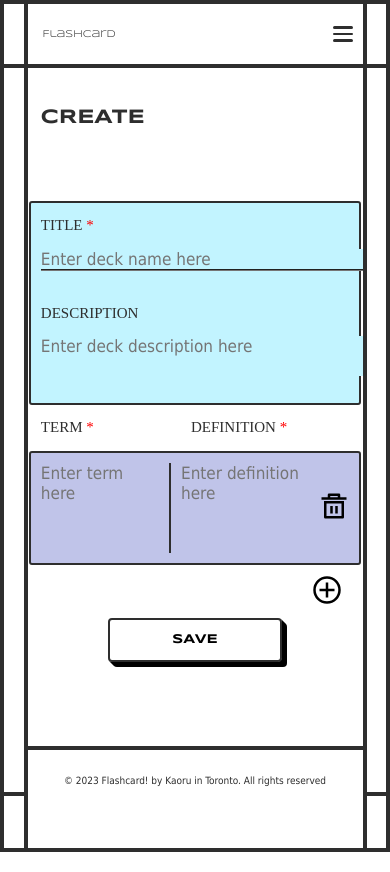
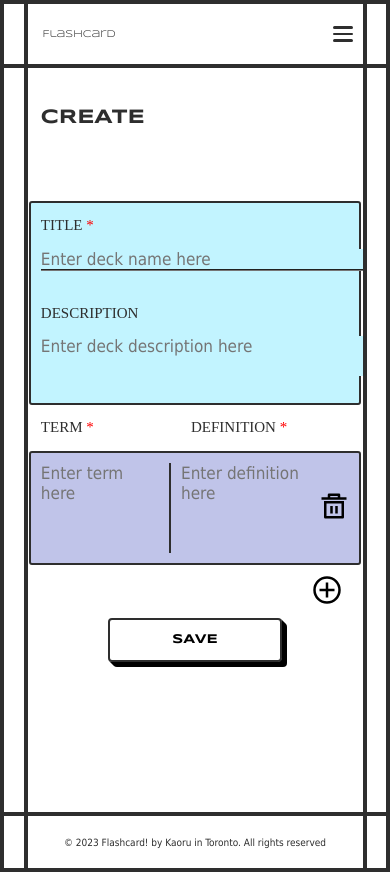
Before and after one commit to CarlSmoky/flashcard_client, a React (Create React App) app: page /create in a window 390 px wide. Built offline with nearby package versions, Linux system fonts and the light colour scheme; no server answers; a web font is replaced by a local one.

Commit message:
Make frame responsive

```diff
--- a/src/components/Confimation.jsx
+++ b/src/components/Confimation.jsx
@@ -58,7 +58,7 @@ const Wrapper = styled.div`
   width: 35%;
   min-width: 40rem;
   height: 35%;
-  min-height: 25rem;
+  min-height: 30rem;
   background: var(--primary-color);
   border: var(--side-column-border) solid var(--black-primary);
   border-radius: 1rem;
--- a/src/components/DeckSettings.jsx
+++ b/src/components/DeckSettings.jsx
@@ -82,7 +82,7 @@ const Wrapper = styled.div`
   width: 35%;
   min-width: 40rem;
   height: 35%;
-  min-height: 25rem;
+  min-height: 30rem;
   background: var(--primary-color);
   border: var(--side-column-border) solid var(--black-primary);
   border-radius: 1rem;
--- a/src/components/Footer.jsx
+++ b/src/components/Footer.jsx
@@ -25,7 +25,7 @@ const StyledFooter = styled.footer`
   }
 
   @media (max-width: 768px) {
-    height: 6rem;
+    height: 5.2rem;
 
     p {
       font-size: 1rem;
--- a/src/components/Frame.jsx
+++ b/src/components/Frame.jsx
@@ -46,7 +46,7 @@ const Wrapper = styled.div`
   flex-direction: row;
   justify-content: center;
   width: 100vw;
-  height: 100vh;
+  min-height: 100vh;
   border-top: var(--side-column-border) solid var(--black-primary);
   border-bottom: var(--side-column-border) solid var(--black-primary);
 
@@ -65,7 +65,7 @@ const Wrapper = styled.div`
     }
 
     .bottom {
-      padding: .9rem;
+      padding: 1rem;
       height: 7rem;
       border-top: var(--side-column-border) solid var(--black-primary);
     }
@@ -91,7 +91,7 @@ const Wrapper = styled.div`
     }
 
     .bottom {
-      padding: .9rem;
+      padding: 1rem;
       height: 7rem;
       border-top: var(--side-column-border) solid var(--black-primary);
     }
--- a/src/components/ModifyWrapper.jsx
+++ b/src/components/ModifyWrapper.jsx
@@ -67,7 +67,7 @@ const ModifyWrapper = (
 }
 
 const Title = styled.h1`
-  width: 98%
+  width: 98%;
   font-size: 2rem;
   text-align: left;
   margin: 2rem 0;
@@ -82,6 +82,10 @@ const Title = styled.h1`
 
 const Wrapper = styled.div`
   min-height: calc(100vh - 9.3rem - 9.3rem);
+
+  @media (max-width: 768px) {
+    min-height: calc(100vh - 6rem - 6rem);
+  }
 
   &.blur {
     filter: blur(.6rem);
--- a/src/pages/DeckList.jsx
+++ b/src/pages/DeckList.jsx
@@ -46,6 +46,10 @@ const Wrapper = styled.div`
   display: flex;
   flex-direction: column;
   min-height: calc(100vh - 9.3rem - 9.3rem);
+
+  @media (max-width: 768px) {
+    min-height: calc(100vh - 6rem - 6rem);
+  }
 `
 const Title = styled.h1`
   font-size: 2rem;
--- a/src/pages/Menu.jsx
+++ b/src/pages/Menu.jsx
@@ -38,6 +38,8 @@ const Wrapper = styled.div`
   margin: auto;
   height: 50%;
   min-height: calc(100vh - 9.3rem - 9.3rem);
+
+
 
   .header {
     margin: auto;
@@ -112,7 +114,6 @@ const Wrapper = styled.div`
 
       .card-1 {
         width: 100%;
-        height: 15rem;
 
         h2 {
           font-size: 1.4rem;
@@ -121,7 +122,6 @@ const Wrapper = styled.div`
 
       .card-2 {
         width: 100%;
-        height: 15rem;
         border-right: none;
         border-left: none;
 
@@ -132,7 +132,6 @@ const Wrapper = styled.div`
 
       .card-3 {
         width: 100%;
-        height: 15rem;
         border-bottom: none;
 
         h2 {
--- a/src/pages/Practice.jsx
+++ b/src/pages/Practice.jsx
@@ -195,10 +195,14 @@ const Practice = () => {
 }
 
 const Wrapper = styled.div`
+  display: flex;
+  flex-direction: column;
   width: 100%;
   min-height: calc(100vh - 9.3rem - 9.3rem);
-  display: flex;
-  flex-direction: column;
+
+  @media (max-width: 768px) {
+    min-height: calc(100vh - 6rem - 6rem);
+  }
 `
 const CardStyle = styled.article`
   display: flex;
--- a/src/pages/Result.jsx
+++ b/src/pages/Result.jsx
@@ -36,13 +36,24 @@ const Result = ({
         numCards={numCards}
         numLearning={numLearning}
       />
-      {resultItems}
+      <ContenteWrapper>
+        {resultItems}
+      </ContenteWrapper>
     </Wrapper>
   )
 }
 
 const Wrapper = styled.div`
   min-height: calc(100vh - 9.3rem - 9.3rem);
+
+  @media (max-width: 768px) {
+    min-height: calc(100vh - 6rem - 6rem);
+  }
 `
 
+const ContenteWrapper = styled.div`
+`
+
+
+
 export default Result
```
